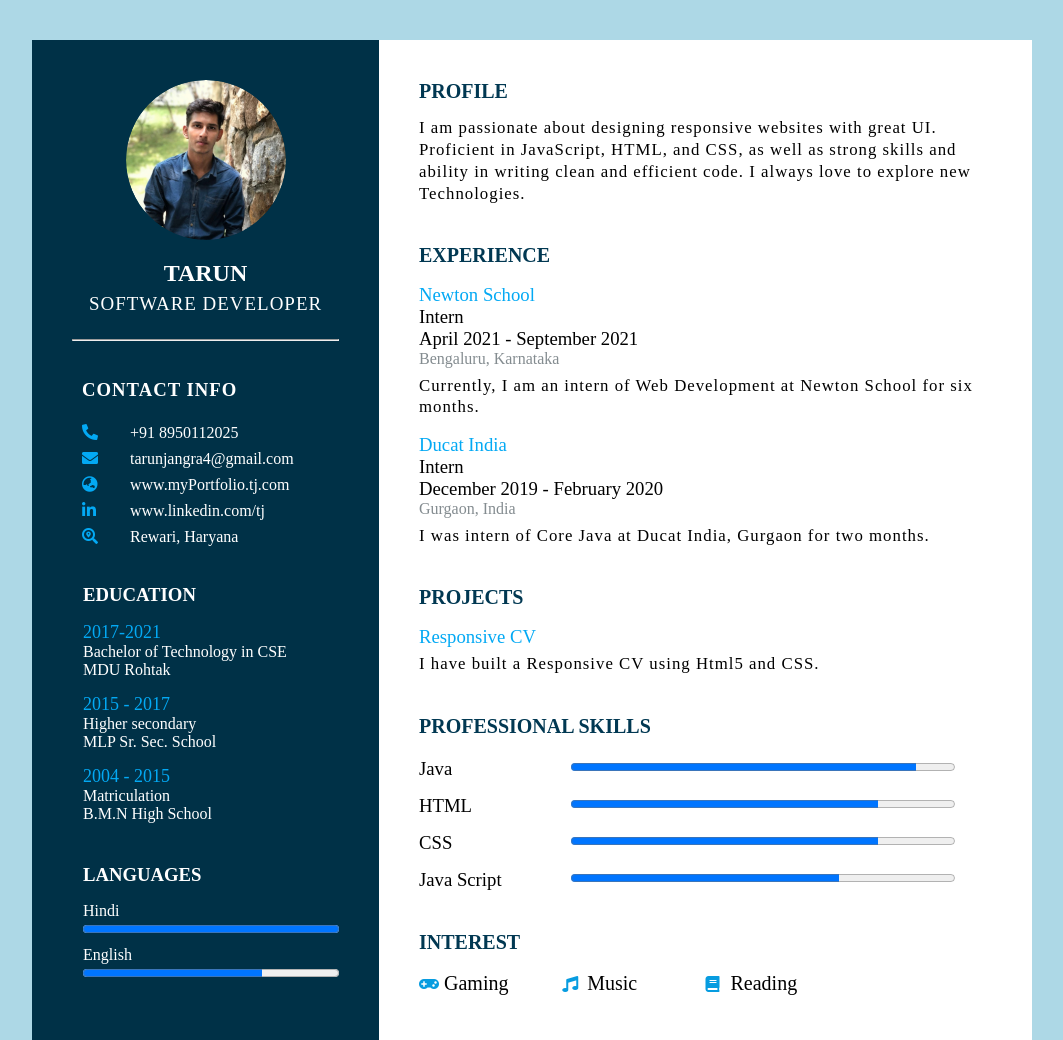
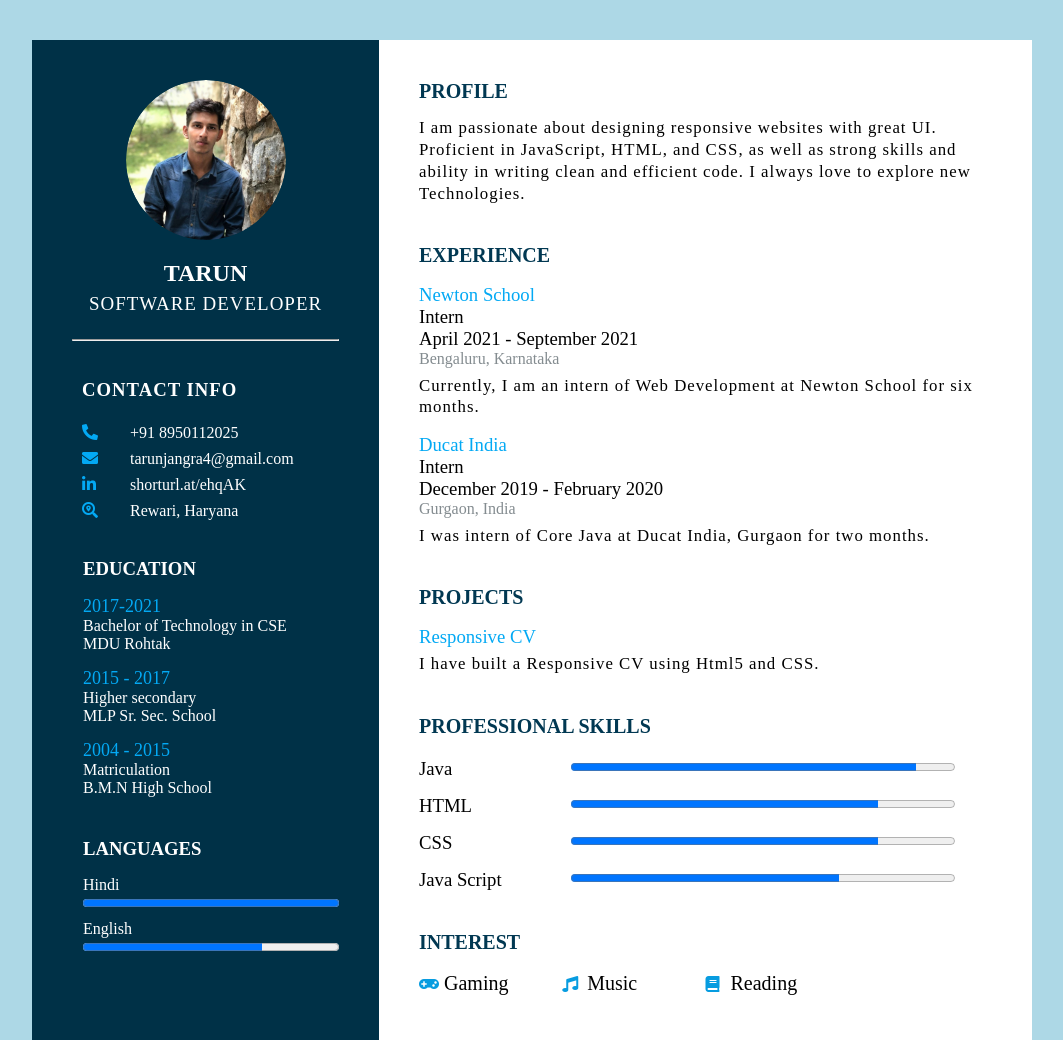
Before and after one commit to tarunjangra4/Responsive-CV, a plain HTML site: page index.html in a window 1280 px wide. Shown: the whole page, without its empty margins (108-1171 px from the left). Drawn offline with Linux system fonts and the light colour scheme.

Commit message:
Update index.html

```diff
--- a/index.html
+++ b/index.html
@@ -26,8 +26,7 @@
                 <ul class="list">
                     <li><i class="fa fas fa-phone-alt"></i><span>+91 8950112025</span></li>
                     <li><i class="fa far fa-envelope"></i><span>tarunjangra4@gmail.com</span></li>
-                    <li><i class="fa fas fa-globe-asia"></i><span>www.myPortfolio.tj.com</span></li>
-                    <li> <i class="fab fa-linkedin-in"></i><span>www.linkedin.com/tj</span></li>
+                    <li> <i class="fab fa-linkedin-in"></i><span>shorturl.at/ehqAK</span></li>
                     <li> <i class="fa fas fa-search-location"></i><span>Rewari, Haryana</span></li>
                 </ul>
             </div>
```
